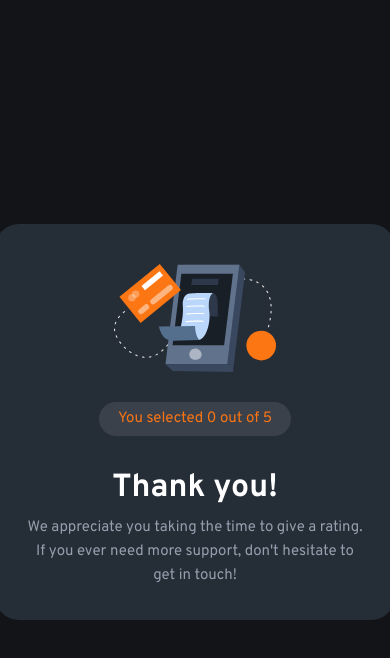
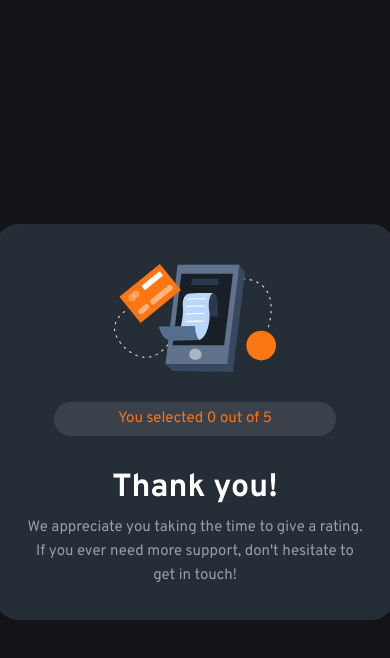
Before and after one commit to stephen-kern/FEM-Rating, a React (Create React App) app: page / in a window 390 px wide. Both pictures are taken after a click on the button "SUBMIT". Shown: the top 658 px of the page. Built offline with nearby package versions, Linux system fonts and the light colour scheme.

Commit message:
finalized styles and added media query

```diff
--- a/src/index.css
+++ b/src/index.css
@@ -70,6 +70,7 @@ p{
   width: 40px;
   height: 40px;
   padding: 0.75rem;
+  margin-bottom: 1rem;
   border-radius: 50%;
   background-color: var(--bgblue);
 }
@@ -125,7 +126,8 @@ p{
   background-color: var(--bgblue);
   padding: 0.3rem;
   border-radius: 1.5rem;
-  margin: 1rem 5rem 2rem;
+  max-width: 80%;
+  margin: 1rem auto 2rem;
   color: var(--primary);
 }
 
@@ -133,3 +135,17 @@ p{
   width: 97%;
   margin: 0 auto;
 }
+
+
+/* Media Queries */
+
+@media screen and (max-width: 375px) {
+  .rating-container {
+    width: 95%;
+    padding: 5%;
+  }
+
+  .star-icon {
+    width: 30;
+  }
+}
```
